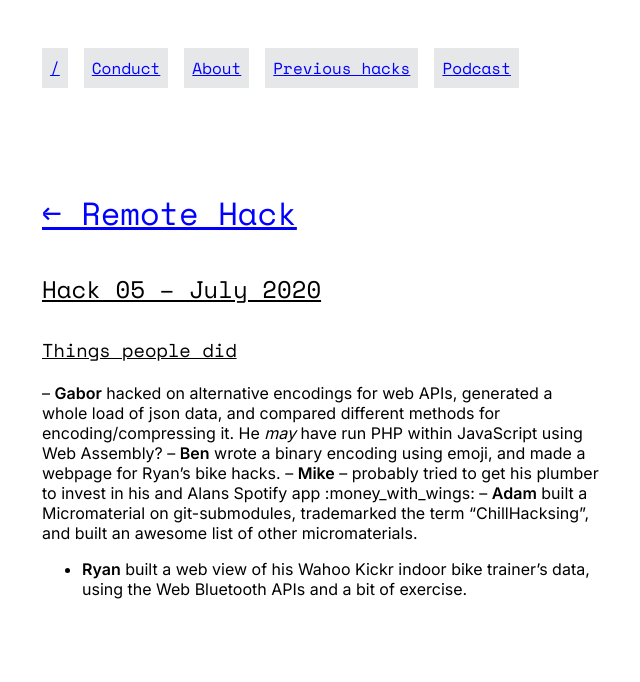
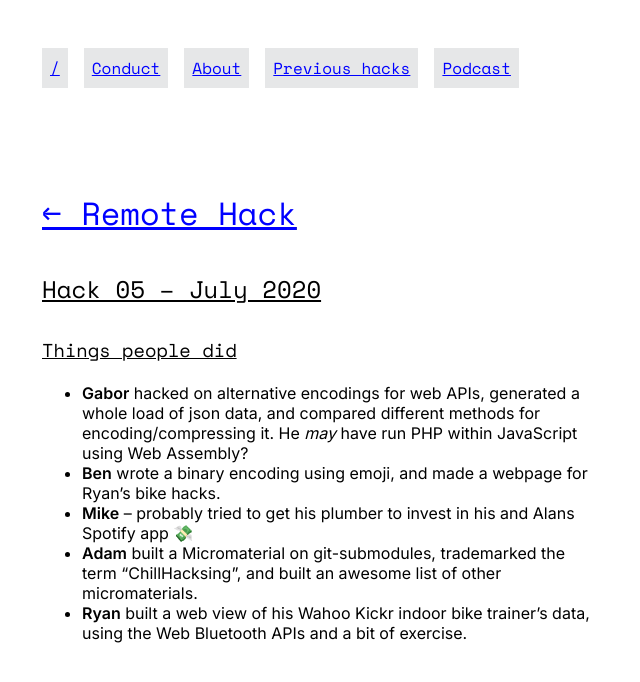
Before and after one commit to remotehack/remotehack.github.io, a Jekyll site: the page built from _hacks/05.md, in a window 1280 px wide. Shown: the top 682 px of the page, without its empty margins (318-958 px from the left). Built offline with Jekyll 4.4.1, drawn with Linux system fonts in a browser that asks for light colours; some of the changed lines change nothing that is shown.

Commit message:
July:  – → - (#72)
* dashes

* Use emoji

looks like slack/github codes aren't converted :markdown:

```diff
--- a/_hacks/05.md
+++ b/_hacks/05.md
@@ -4,8 +4,8 @@ date: 2020-07-25
 ---
 ### Things people did
 
-– **Gabor** hacked on alternative encodings for web APIs, generated a whole load of json data, and compared different methods for encoding/compressing it. He _may_ have run PHP within JavaScript using Web Assembly?
-– **Ben** wrote a binary encoding using emoji, and made a webpage for Ryan's bike hacks.
-– **Mike** – probably tried to get his plumber to invest in his and Alans Spotify app :money_with_wings:
-– **Adam** built a Micromaterial on git-submodules, trademarked the term "ChillHacksing", and built an awesome list of other micromaterials.
+- **Gabor** hacked on alternative encodings for web APIs, generated a whole load of json data, and compared different methods for encoding/compressing it. He _may_ have run PHP within JavaScript using Web Assembly?
+- **Ben** wrote a binary encoding using emoji, and made a webpage for Ryan's bike hacks.
+- **Mike** – probably tried to get his plumber to invest in his and Alans Spotify app 💸
+- **Adam** built a Micromaterial on git-submodules, trademarked the term "ChillHacksing", and built an awesome list of other micromaterials.
 - **Ryan** built a web view of his Wahoo Kickr indoor bike trainer's data, using the Web Bluetooth APIs and a bit of exercise.
```
